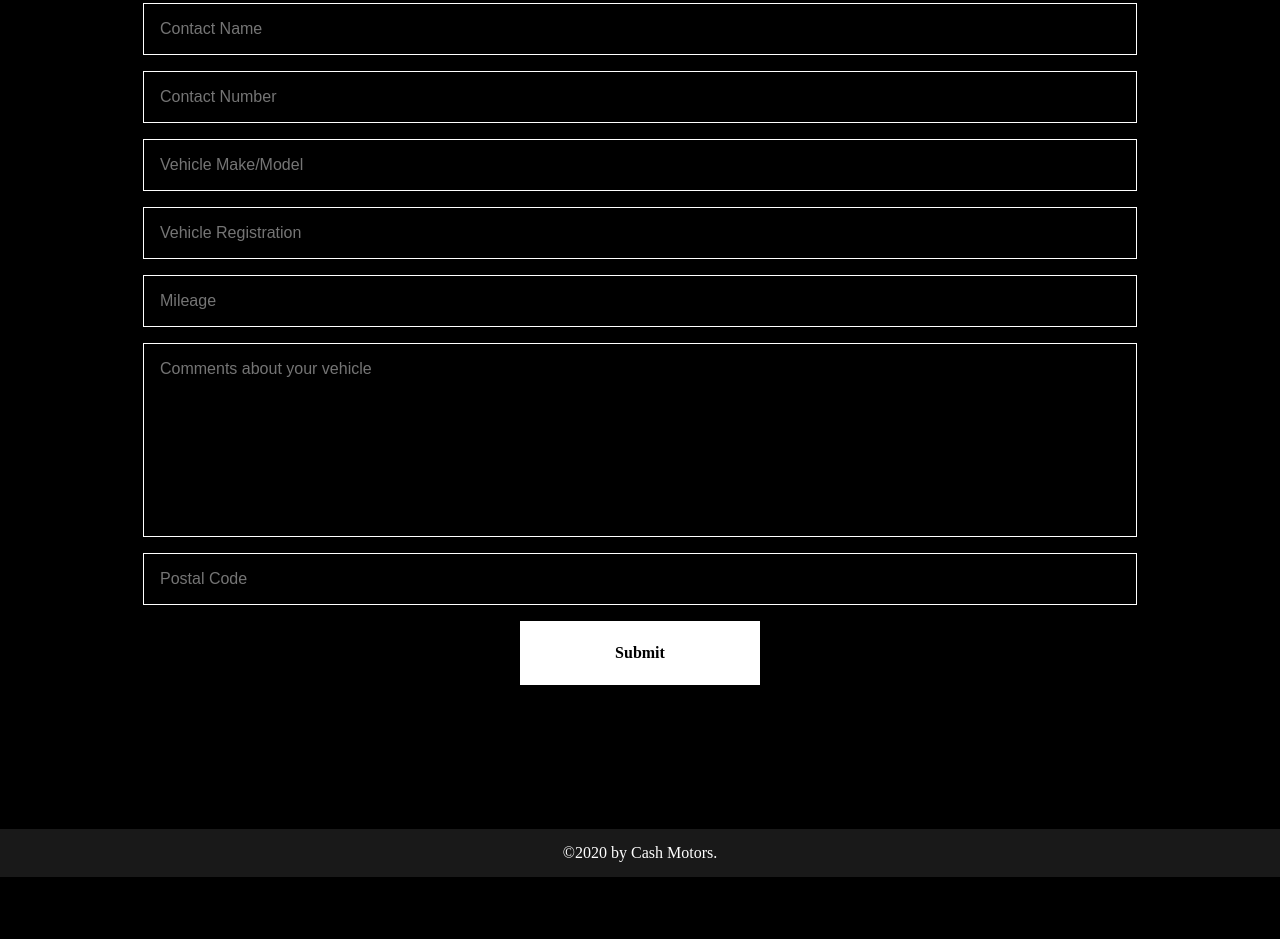
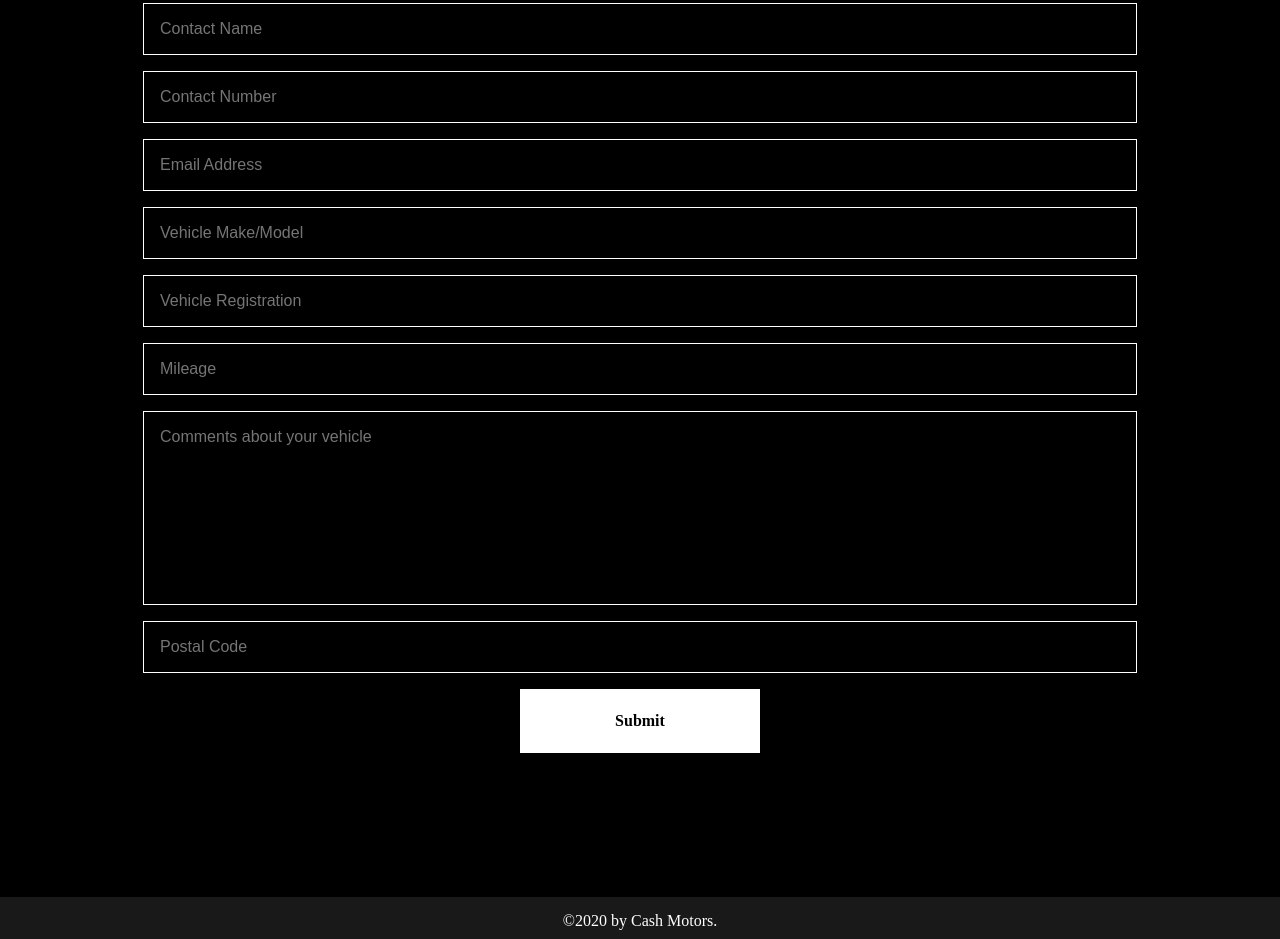
Before and after one commit to cashmotors/cashmotors.github.io, a plain HTML site: page index.html in a window 1280 px wide. Shown: the part 2224-3163 px from the top of the page. Before the commit the page ends 3101 px from the top, so only its background shows below. Drawn offline with Linux system fonts and the light colour scheme; a web font is replaced by a local one.

Commit message:
Update index.html

```diff
--- a/index.html
+++ b/index.html
@@ -95,6 +95,7 @@
       <form id="form">
         <input type="text" id="contactName" name="contactName" placeholder="Contact Name" /><br />
         <input type="text" id="contactNumber" name="contactNumber" placeholder="Contact Number" required /><br />
+        <input type="text" id="emailAddress" name="emailAddress" placeholder="Email Address" required /><br />
         <input type="text" id="vehicleModel" name="vehicleModel" placeholder="Vehicle Make/Model" /><br />
         <input type="text" id="vehicleReg" name="vehicleReg" placeholder="Vehicle Registration" /><br />
         <input type="text" id="mileage" name="mileage" placeholder="Mileage" /><br />
```
